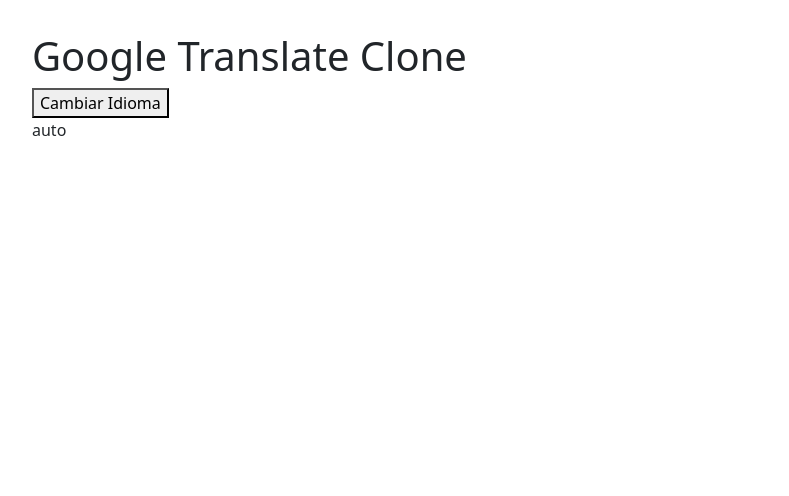
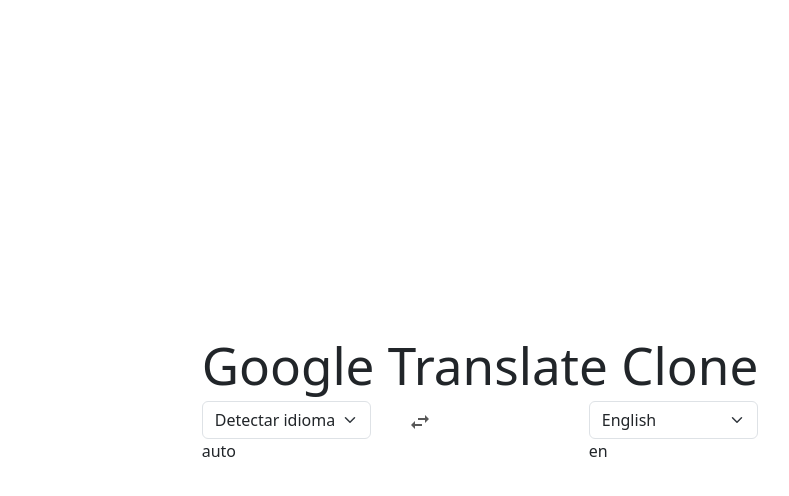
Before and after one commit to rolando22/google-translate-clone, a React (Vite) app: page / in a window 1280 px wide. Shown: the top 496 px of the page, without its empty margins (160-949 px from the left). Built offline with nearby package versions, Linux system fonts and the light colour scheme.

Commit message:
[ADD] estructura del traductor y select para elegir idioma

```diff
--- a/src/App.tsx
+++ b/src/App.tsx
@@ -1,18 +1,53 @@
+import { ArrowIcon, LanguageSelector } from './components/';
+
 import { useTranslatorReducer } from './hooks/useTranslatorReducer';
 
+import { AUTO_LANGUAGE } from './constants/languages.d';
+import { SectionType } from './types/translator.d';
+
 import 'bootstrap/dist/css/bootstrap.min.css';
+
+import { Container, Row, Col, Button } from 'react-bootstrap';
+
 import './App.css';
 
 
 
 export function App() {
-    const { fromLanguage, setFromLanguage } = useTranslatorReducer();
+    const { fromLanguage, toLanguage, setFromLanguage, setToLanguage, interchangeLanguages } = useTranslatorReducer();
+
+    const handleOnClicktoInterchangeLanguages = () => interchangeLanguages();
 
     return (
-        <>
+        <Container fluid>
             <h1>Google Translate Clone</h1>
-            <button onClick={() => setFromLanguage('es')}>Cambiar Idioma</button>
-            <p>{fromLanguage}</p>
-        </>
+            <Row>
+                <Col>
+                    <LanguageSelector
+                        type={SectionType.From}
+                        value={fromLanguage}
+                        onChange={setFromLanguage}
+                    />
+                    {fromLanguage}
+                </Col>
+                <Col>
+                    <Button
+                        variant='link'
+                        disabled={fromLanguage === AUTO_LANGUAGE}
+                        onClick={handleOnClicktoInterchangeLanguages}
+                    >
+                        <ArrowIcon />
+                    </Button>
+                </Col>
+                <Col>
+                    <LanguageSelector
+                        type={SectionType.To}
+                        value={toLanguage}
+                        onChange={setToLanguage}
+                    />
+                    {toLanguage}
+                </Col>
+            </Row>
+        </Container>
     );
 }
--- /dev/null
+++ b/src/components/Icons/index.tsx
@@ -0,0 +1,5 @@
+export function ArrowIcon() {
+    return (
+        <svg focusable="false" width="24" height="24" xmlns="http://www.w3.org/2000/svg" viewBox="0 0 24 24"><path d="M6.99 11L3 15l3.99 4v-3H14v-2H6.99v-3zM21 9l-3.99-4v3H10v2h7.01v3L21 9z"></path></svg>
+    );
+}
--- /dev/null
+++ b/src/components/LanguageSelector/index.tsx
@@ -0,0 +1,33 @@
+import { AUTO_LANGUAGE, SUPPORTED_LANGUAGES } from '../../constants/languages.d';
+import type { FromLanguage, Language } from '../../types/languages.d';
+import { SectionType } from '../../types/translator.d';
+
+import { Form } from 'react-bootstrap';
+
+type Props =
+    | { type: SectionType.From, value: FromLanguage, onChange: (language: FromLanguage) => void }
+    | { type: SectionType.To, value: Language, onChange: (language: Language) => void }
+
+export function LanguageSelector({ type, value, onChange }: Props) {
+
+    const handleOnChange = (event: React.ChangeEvent<HTMLSelectElement>) =>
+        onChange(event.target.value as Language);
+
+    return (
+        <Form.Select
+            aria-label='Selecciona un idioma'
+            value={value}
+            onChange={handleOnChange}
+        >
+            {type === SectionType.From && <option value={AUTO_LANGUAGE}>Detectar idioma</option>}
+            {Object.entries(SUPPORTED_LANGUAGES).map(([key, literal]) =>
+                <option
+                    key={key}
+                    value={key}
+                >
+                    {literal}
+                </option>
+            )}
+        </Form.Select>
+    );
+}
--- /dev/null
+++ b/src/components/index.ts
@@ -0,0 +1,2 @@
+export { ArrowIcon } from './Icons';
+export { LanguageSelector } from './LanguageSelector';
--- a/src/constants/languages.d.ts
+++ b/src/constants/languages.d.ts
@@ -1,7 +1,7 @@
 export const SUPPORTED_LANGUAGES = {
     en: 'English',
-    es: 'Spanish',
-    de: 'Deutsh',
+    es: 'Español',
+    de: 'Deutsch',
 } as const
 
 export const AUTO_LANGUAGE = 'auto' as const;
--- a/src/index.css
+++ b/src/index.css
@@ -0,0 +1,73 @@
+:root {
+    font-family: Inter, system-ui, Avenir, Helvetica, Arial, sans-serif;
+    line-height: 1.5;
+    font-weight: 400;
+
+    color-scheme: light dark;
+    color: rgba(255, 255, 255, 0.87);
+    background-color: #242424;
+
+    font-synthesis: none;
+    text-rendering: optimizeLegibility;
+    -webkit-font-smoothing: antialiased;
+    -moz-osx-font-smoothing: grayscale;
+    -webkit-text-size-adjust: 100%;
+  }
+
+  a {
+    font-weight: 500;
+    color: #646cff;
+    text-decoration: inherit;
+  }
+  a:hover {
+    color: #535bf2;
+  }
+
+  body {
+    margin: 0;
+    display: flex;
+    place-items: center;
+    min-width: 320px;
+    min-height: 100vh;
+  }
+
+  h1 {
+    font-size: 3.2em;
+    line-height: 1.1;
+  }
+
+  button {
+    border-radius: 8px;
+    border: 1px solid transparent;
+    padding: 0.6em 1.2em;
+    font-size: 1em;
+    font-weight: 500;
+    font-family: inherit;
+    background-color: #1a1a1a;
+    cursor: pointer;
+    transition: border-color 0.25s;
+  }
+  button:hover {
+    border-color: #646cff;
+  }
+  button:focus,
+  button:focus-visible {
+    outline: 4px auto -webkit-focus-ring-color;
+  }
+
+  @media (prefers-color-scheme: light) {
+    :root {
+      color: #213547;
+      background-color: #ffffff;
+    }
+    a:hover {
+      color: #747bff;
+    }
+    button {
+      background-color: #f9f9f9;
+    }
+  }
+
+  textarea {
+    resize: none;
+  }
--- a/src/reducers/translator.ts
+++ b/src/reducers/translator.ts
@@ -1,4 +1,5 @@
-import type { translatorState, translatorTypeAction } from "../types/translator";
+import type { translatorState, translatorTypeAction } from '../types/translator';
+import { AUTO_LANGUAGE } from '../constants/languages.d';
 
 export const initialTranslatorState: translatorState = {
     fromLanguage: 'auto',
@@ -9,11 +10,14 @@ export const initialTranslatorState: translatorState = {
 };
 
 const translatorReducerObject = (state: translatorState, action: translatorTypeAction) => ({
-    ['INTERCHANGE_LANGUAGES']: {
-        ...state,
-        fromLanguage: state.toLanguage,
-        toLanguage: state.fromLanguage,
-    },
+    ['INTERCHANGE_LANGUAGES']:
+        state.fromLanguage === AUTO_LANGUAGE
+        ? { ...state, }
+        : {
+            ...state,
+            fromLanguage: state.toLanguage,
+            toLanguage: state.fromLanguage,
+        },
     ['SET_FROM_LANGUAGE']:  {
         ...state,
         fromLanguage: action.payload,
--- a/src/types/translator.d.ts
+++ b/src/types/translator.d.ts
@@ -1,6 +1,8 @@
+import type { FromLanguage, Language } from "./languages"
+
 export interface translatorState {
-    fromLanguage: string
-    toLanguage: string
+    fromLanguage: FromLanguage
+    toLanguage: Language
     fromText: string
     result: string
     loading: boolean
@@ -8,7 +10,12 @@ export interface translatorState {
 
 export type translatorTypeAction =
     | { type: 'INTERCHANGE_LANGUAGES', payload: string }
-    | { type: 'SET_FROM_LANGUAGE', payload: string }
-    | { type: 'SET_TO_LANGUAGE', payload: string }
+    | { type: 'SET_FROM_LANGUAGE', payload: FromLanguage }
+    | { type: 'SET_TO_LANGUAGE', payload: Language }
     | { type: 'SET_FROM_TEXT', payload: string }
     | { type: 'SET_RESULT', payload: string }
+
+export enum SectionType {
+    From = 'from',
+    To = 'to',
+}
```
